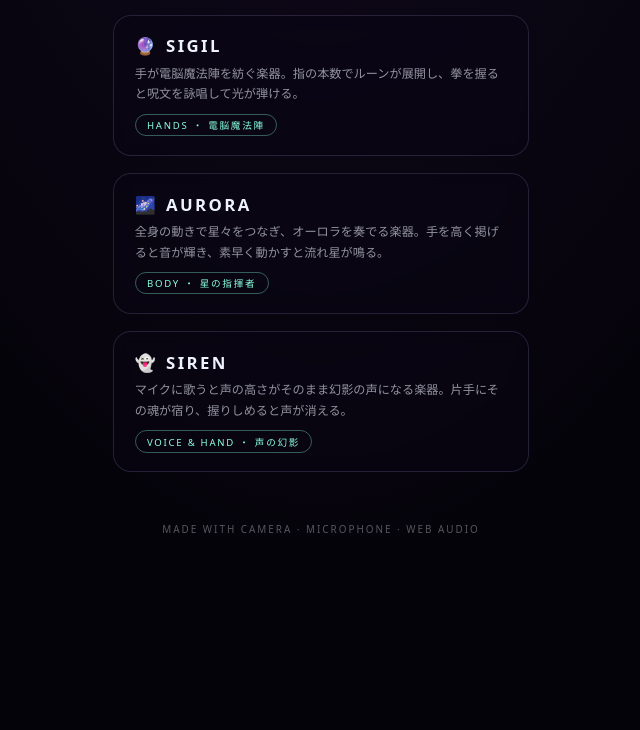
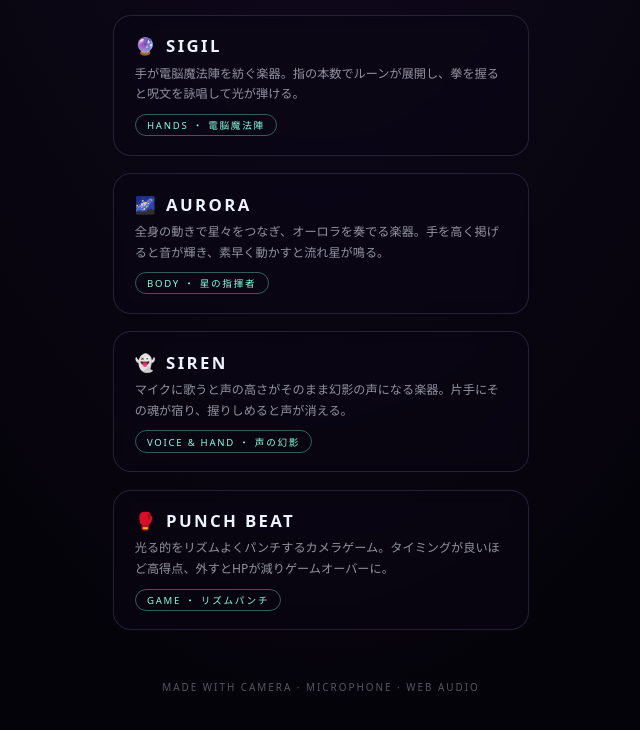
Before and after one commit to apaapaapaapaapa2006-source/Oto, a plain HTML site: page index.html in a window 1280 px wide. Shown: the part 843-1573 px from the top of the page, without its empty margins (319-959 px from the left). Before the commit the page ends 1431 px from the top, so only its background shows below. Drawn offline with Linux system fonts and the light colour scheme.

Commit message:
Add PUNCH BEAT card to landing page

```diff
--- a/index.html
+++ b/index.html
@@ -103,6 +103,11 @@
       <div class="desc">マイクに歌うと声の高さがそのまま幻影の声になる楽器。片手にその魂が宿り、握りしめると声が消える。</div>
       <div class="tag">VOICE &amp; HAND ・ 声の幻影</div>
     </a>
+    <a class="card" href="punch-beat/">
+      <div class="name"><span>🥊</span>PUNCH BEAT</div>
+      <div class="desc">光る的をリズムよくパンチするカメラゲーム。タイミングが良いほど高得点、外すとHPが減りゲームオーバーに。</div>
+      <div class="tag">GAME ・ リズムパンチ</div>
+    </a>
   </main>
 
   <footer>MADE WITH CAMERA · MICROPHONE · WEB AUDIO</footer>
```
